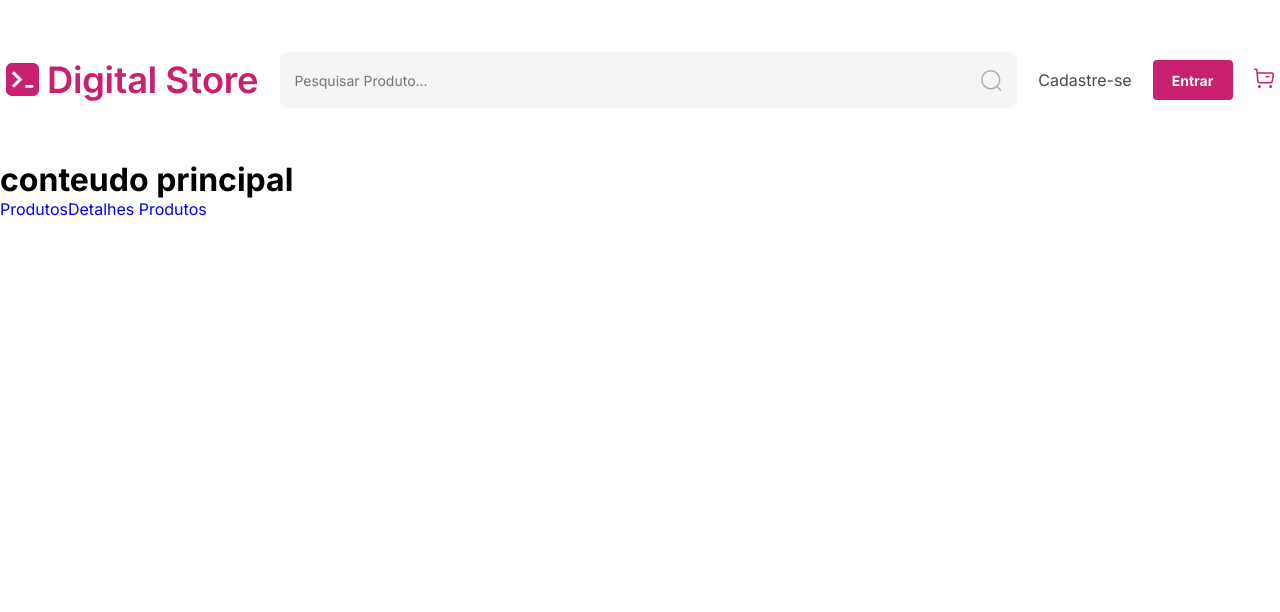
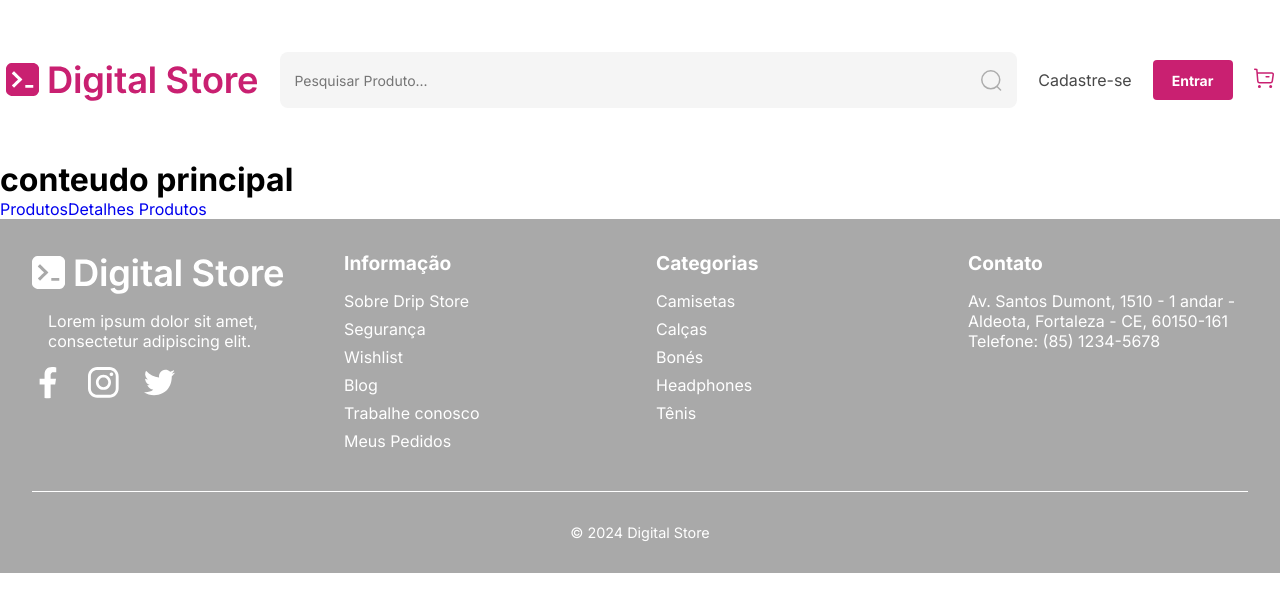
Before and after one commit to Natanael135/DigitalStoreProject-GeracaoTech, a React (Vite) app: page / in a window 1280 px wide. Shown: the top 612 px of the page. Built offline with nearby package versions, Linux system fonts and the light colour scheme.

Commit message:
feat: Footer implementado com estilização

```diff
--- a/src/components/Footer/Footer.jsx
+++ b/src/components/Footer/Footer.jsx
@@ -1,7 +1,107 @@
+import { Link } from "react-router-dom";
 import Logo from "../Logo/Logo";
+import iconFacebook from "../../assets/icons/facebook.svg";
+import iconInstagram from "../../assets/icons/instagram.svg";
+import iconTwitter from "../../assets/icons/twitter.svg";
+import styled from "styled-components";
+
+// COMPONENTES PARA ESTRUTURAÇÃO: USAR ISSO PARA APLICAR A ESTILIZAÇÃO
+
+const FooterContainer = styled.footer`
+  background-color: darkgray;
+  color: white;
+  padding: 2rem;
+`;
+
+const FooterTop = styled.section`
+  display: flex;
+  flex-direction: column;
+  gap: 2rem;
+
+  @media (min-width: 768px) {
+    flex-direction: row;
+    justify-content: space-between;
+  }
+
+  > div {
+    flex: 1;
+  }
+`;
+
+const Description = styled.div`
+  p {
+    margin: 1rem;
+  }
+`;
+
+const SocialIcons = styled.nav`
+  display: flex;
+  gap: 1.5rem;
+
+  a img {
+    width: 2rem;
+    height: 2rem;
+    transition: transform 0.2s ease;
+  }
+  a:hover {
+    transform: scale(1.2);
+  }
+`;
+
+const Divider = styled.hr`
+  border: none;
+  height: 1px;
+  background-color: white;
+  margin: 2rem 0;
+`;
+
+const FooterBottom = styled.section`
+  text-align: center;
+  font-size: 0.9rem;
+`;
+
+const InfoSection = styled.div`
+
+
+  h4 {
+    margin-bottom: 1rem;
+    font-size: 1.2rem;
+  }
+
+  ul {
+    list-style: none;
+    padding: 0;
+
+    li {
+      margin-bottom: 0.5rem;
+
+      a {
+        color: white;
+        text-decoration: none;
+      }
+
+      a:hover {
+        text-decoration: underline;
+      }
+    }
+  }
+`;
+
+const InfoComponent = ({ title, links }) => (
+  <InfoSection>
+    <h4>{title}</h4>
+    <ul>
+      {links.map((link, idx) => (
+        <li key={idx}>
+          <Link to={link.path}>{link.label}</Link>
+        </li>
+      ))}
+    </ul>
+  </InfoSection>
+);
 
 const Footer = () => {
-  const infoLinks = [
+  const infomações = [
     {
       title: "Informação",
       links: [
@@ -10,7 +110,7 @@ const Footer = () => {
         { label: "Wishlist", path: "/Error" },
         { label: "Blog", path: "/Error" },
         { label: "Trabalhe conosco", path: "/Error" },
-          { label: "Meus Pedidos", path: "/Pedidos" },
+        { label: "Meus Pedidos", path: "/Error" },
       ],
     },
     {
@@ -23,10 +123,54 @@ const Footer = () => {
         { label: "Tênis", path: "/ProductList" },
       ],
     },
-    ]
+    {
+      title: "Contato",
+      content: (
+        <>
+          <p>Av. Santos Dumont, 1510 - 1 andar - Aldeota, Fortaleza - CE, 60150-161</p>
+          <p>Telefone: (85) 1234-5678</p>
+        </>
+      ),
+    },
+  ];
+
+  const currentYear = new Date().getFullYear();
+
   return (
-    Footer
+    <FooterContainer>
+      <FooterTop>
+        <Description>
+          <Link to="/">
+            <Logo tag="Logo-Footer" />
+          </Link>
+          <p>Lorem ipsum dolor sit amet, consectetur adipiscing elit.</p>
+          <SocialIcons>
+            <a href="https://www.facebook.com" aria-label="Facebook">
+              <img src={iconFacebook} alt="Facebook" />
+            </a>
+            <a href="https://www.instagram.com" aria-label="Instagram">
+              <img src={iconInstagram} alt="Instagram" />
+            </a>
+            <a href="https://twitter.com" aria-label="Twitter">
+              <img src={iconTwitter} alt="Twitter" />
+            </a>
+          </SocialIcons>
+        </Description>
+        {infomações.map((section, idx) => (
+          section.links ? (
+            <InfoComponent key={idx} title={section.title} links={section.links} />
+          ) : (
+            <InfoSection key={idx}>
+              <h4>{section.title}</h4>
+              {section.content}
+            </InfoSection>
           )
+        ))}
+      </FooterTop>
+      <Divider />
+      <FooterBottom>&copy; {currentYear} Digital Store</FooterBottom>
+    </FooterContainer>
+  );
 };
 
 export default Footer;
--- a/src/routes/Paths.jsx
+++ b/src/routes/Paths.jsx
@@ -11,7 +11,7 @@ const Paths = () => {
         <Routes>
         <Route path="/" element={<LayoutPage/>}>
           <Route index element={<HomePage/>}/>
-          <Route path="/ListaProdutos" element={<ProductListingPage/>}/>
+          <Route path="/ProductList" element={<ProductListingPage/>}/>
           <Route path="/DetalhesProdutos" element={<ProductViewPage/>}/>
 
         </Route>
```
Lines whose indentation alone changed are shown as unchanged.
